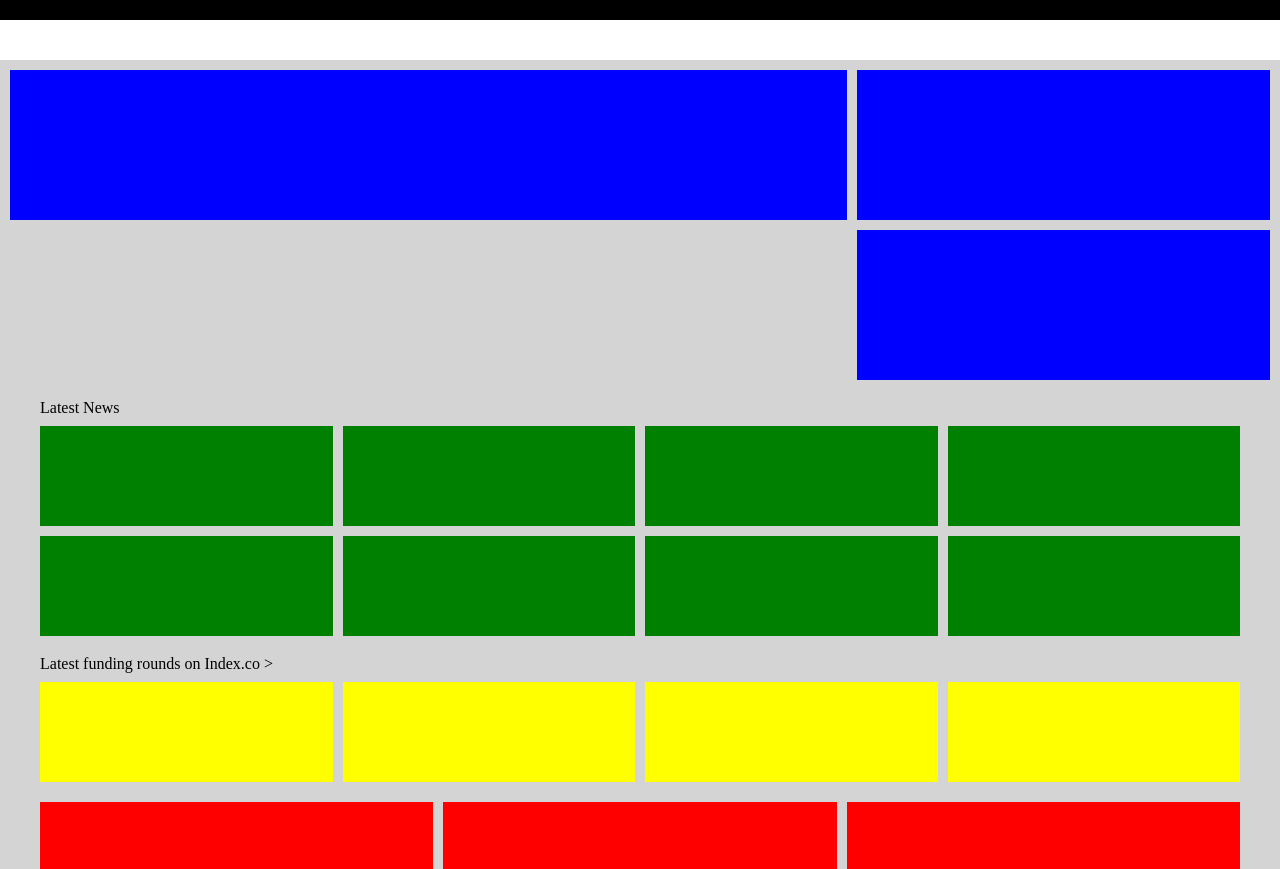
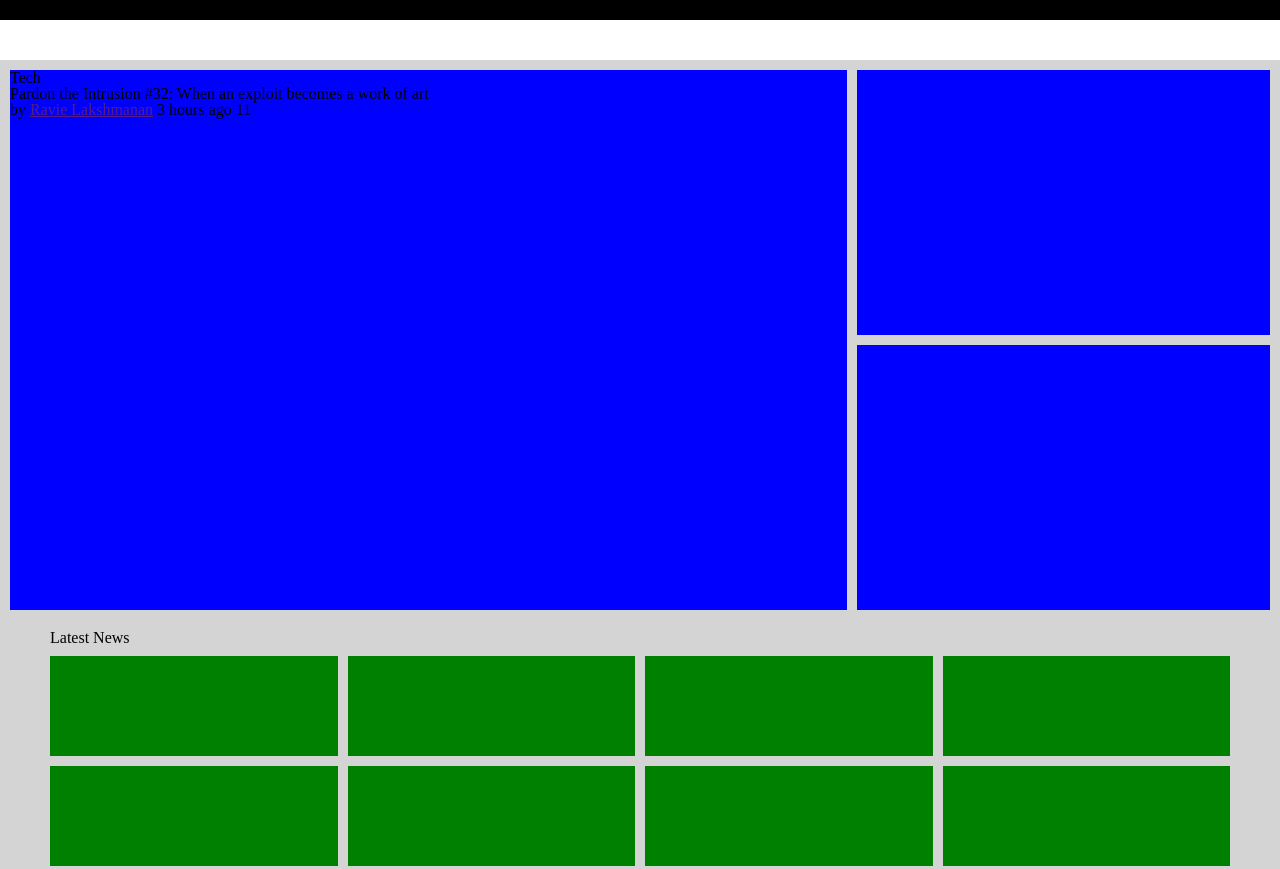
Before and after one commit to reinimax/responsive-design, a plain HTML site: page index.html in a window 1280 px wide. Shown: the top 869 px of the page. Drawn offline with Linux system fonts and the light colour scheme.

Commit message:
Size article images in the first grid responsively

```diff
--- a/index.html
+++ b/index.html
@@ -11,7 +11,15 @@
     <header class="site-header"></header>
     <nav class="navbar"></nav>
     <section class="news-big">
-      <article class="lead-article"></article>
+      <article class="lead-article">
+        <header>
+          <p class="category">Tech</p>
+          <h3>
+            Pardon the Intrusion #32: When an exploit becomes a work of art
+          </h3>
+          <p>by <a href="">Ravie Lakshmanan</a> 3 hours ago 11</p>
+        </header>
+      </article>
       <article></article>
       <article></article>
     </section>
--- a/style.css
+++ b/style.css
@@ -1,5 +1,9 @@
 body {
   background-color: rgb(212, 212, 212);
+}
+
+body * {
+  box-sizing: border-box;
 }
 
 /* Basic grid-layout for the main sections */
@@ -34,9 +38,13 @@ body {
   background-color: white;
 }
 
+.news-big {
+  grid-auto-rows: 240px;
+}
+
 .news-big > article {
-  height: 150px;
   background-color: blue;
+  cursor: pointer;
 }
 
 .news-latest > article {
@@ -78,6 +86,11 @@ body {
     grid-template-columns: 1fr 1fr 1fr;
   }
 
+  .news-big {
+    height: 60vh;
+    grid-template-rows: 1fr 1fr;
+  }
+
   .lead-article {
     grid-row: 1 / span 2;
     grid-column: 1 / span 2;
@@ -94,6 +107,13 @@ body {
   }
 }
 
+/* Special case: portrait (if height >= width) */
+@media (min-width: 768px) and (orientation: portrait) {
+  .news-big {
+    height: 50vh;
+  }
+}
+
 /* Second breakpoint @1024px */
 @media (min-width: 1024px) {
   .news-latest,
@@ -102,6 +122,10 @@ body {
     grid-template-columns: 1fr 1fr 1fr 1fr;
   }
 
+  .news-big {
+    height: 560px;
+  }
+
   .news-categories {
     grid-template-columns: 1fr 1fr 1fr;
   }
```
Also changed, not shown: assets/images/news-big1.jpg (added), assets/images/news-big2.png (added), assets/images/news-big3.jpg (added).
